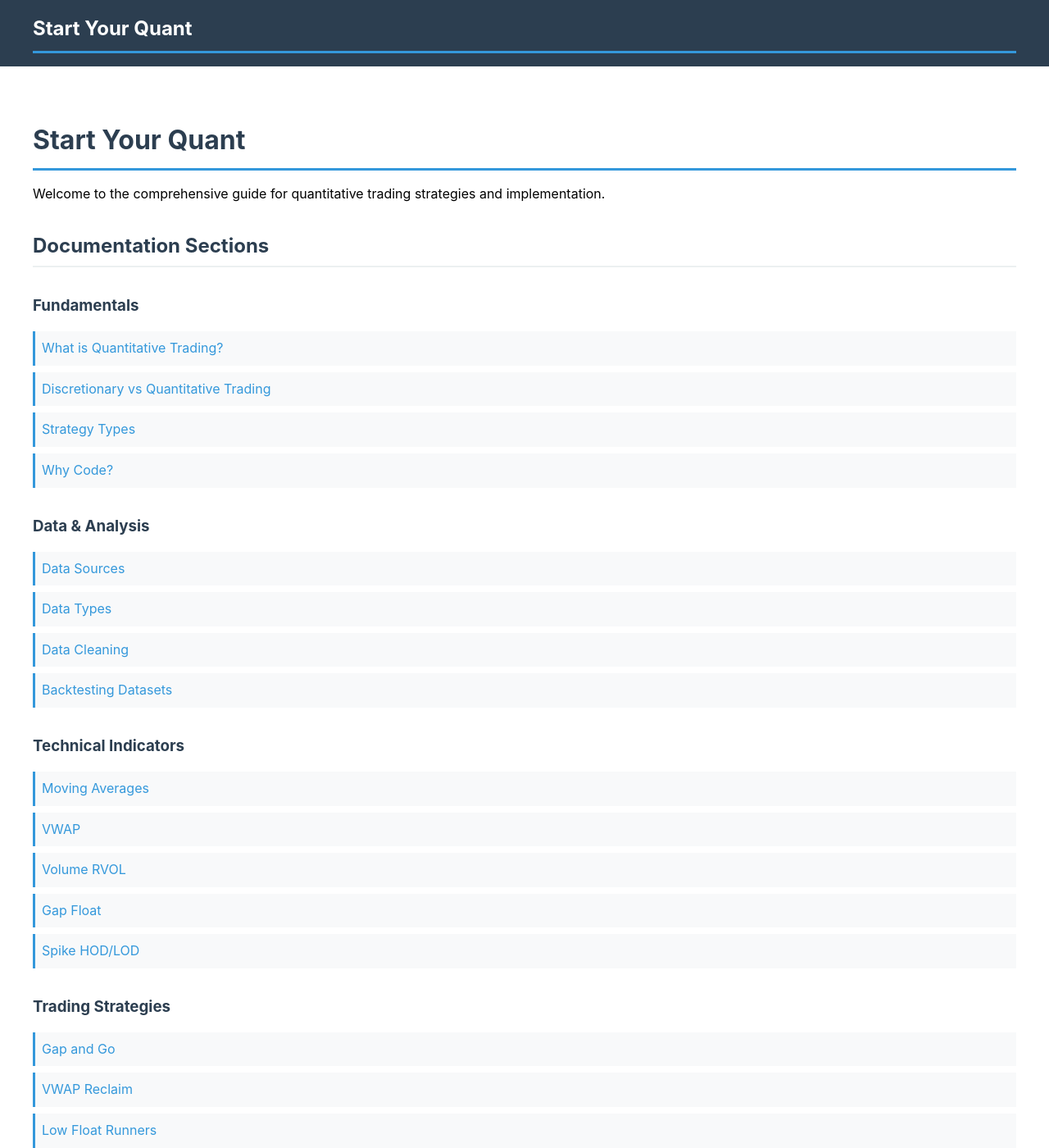
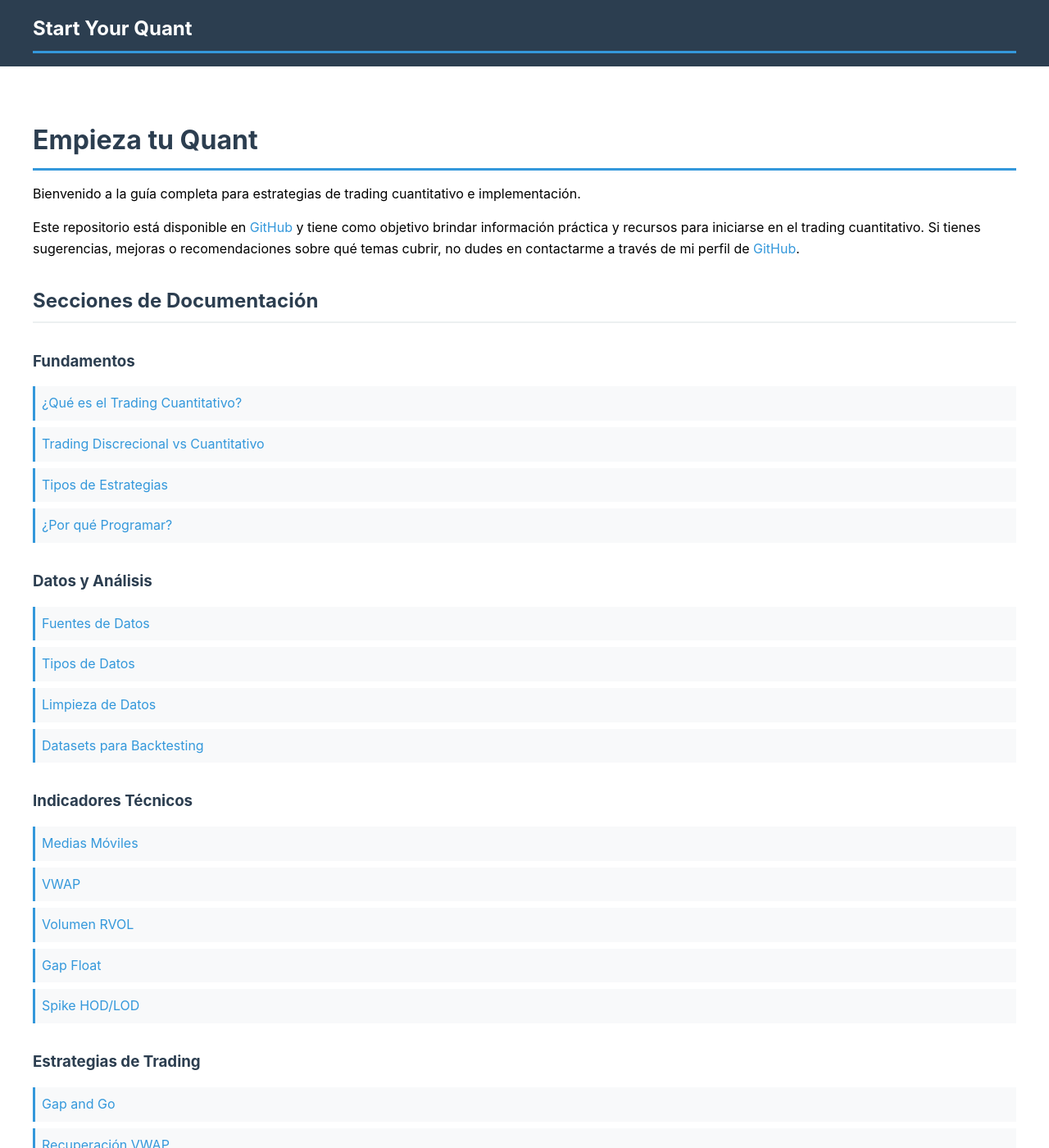
Before and after one commit to jefrnc/start-your-quant, a Jekyll site: the page built from index.md, in a window 1280 px wide and 1400 px high. Shown: the whole window at 82% size. Built offline with Jekyll 4.4.1, drawn with Linux system fonts in a browser that asks for light colours; some of the changed text lies outside the part shown.

Commit message:
Change github pages

```diff
--- a/index.md
+++ b/index.md
@@ -3,70 +3,72 @@ layout: default
 title: Home
 ---
 
-# Start Your Quant
+# Empieza tu Quant
 
-Welcome to the comprehensive guide for quantitative trading strategies and implementation.
+Bienvenido a la guía completa para estrategias de trading cuantitativo e implementación.
 
-## Documentation Sections
+Este repositorio está disponible en [GitHub](https://github.com/jefrnc/start-your-quant) y tiene como objetivo brindar información práctica y recursos para iniciarse en el trading cuantitativo. Si tienes sugerencias, mejoras o recomendaciones sobre qué temas cubrir, no dudes en contactarme a través de mi perfil de [GitHub](https://github.com/jefrnc).
 
-### Fundamentals
-- [What is Quantitative Trading?](docs/fundamentals/what_is_quant.md)
-- [Discretionary vs Quantitative Trading](docs/fundamentals/discretionary_vs_quant.md)
-- [Strategy Types](docs/fundamentals/strategy_types.md)
-- [Why Code?](docs/fundamentals/why_code.md)
+## Secciones de Documentación
 
-### Data & Analysis
-- [Data Sources](docs/data/data_sources.md)
-- [Data Types](docs/data/data_types.md)
-- [Data Cleaning](docs/data/data_cleaning.md)
-- [Backtesting Datasets](docs/data/backtesting_datasets.md)
+### Fundamentos
+- [¿Qué es el Trading Cuantitativo?](docs/fundamentals/what_is_quant.md)
+- [Trading Discrecional vs Cuantitativo](docs/fundamentals/discretionary_vs_quant.md)
+- [Tipos de Estrategias](docs/fundamentals/strategy_types.md)
+- [¿Por qué Programar?](docs/fundamentals/why_code.md)
 
-### Technical Indicators
-- [Moving Averages](docs/indicators/moving_averages.md)
+### Datos y Análisis
+- [Fuentes de Datos](docs/data/data_sources.md)
+- [Tipos de Datos](docs/data/data_types.md)
+- [Limpieza de Datos](docs/data/data_cleaning.md)
+- [Datasets para Backtesting](docs/data/backtesting_datasets.md)
+
+### Indicadores Técnicos
+- [Medias Móviles](docs/indicators/moving_averages.md)
 - [VWAP](docs/indicators/vwap.md)
-- [Volume RVOL](docs/indicators/volume_rvol.md)
+- [Volumen RVOL](docs/indicators/volume_rvol.md)
 - [Gap Float](docs/indicators/gap_float.md)
 - [Spike HOD/LOD](docs/indicators/spike_hod_lod.md)
 
-### Trading Strategies
+### Estrategias de Trading
 - [Gap and Go](docs/strategies/gap_and_go.md)
-- [VWAP Reclaim](docs/strategies/vwap_reclaim.md)
+- [Recuperación VWAP](docs/strategies/vwap_reclaim.md)
 - [Low Float Runners](docs/strategies/low_float_runners.md)
-- [Parabolic Reversal](docs/strategies/parabolic_reversal.md)
-- [First Green Red Day](docs/strategies/first_green_red_day.md)
-- [Advanced Short Selling](docs/strategies/short_selling_advanced.md)
+- [Reversión Parabólica](docs/strategies/parabolic_reversal.md)
+- [Primer Día Verde/Rojo](docs/strategies/first_green_red_day.md)
+- [Ventas en Corto Avanzadas](docs/strategies/short_selling_advanced.md)
 
 ### Backtesting
-- [What is Backtesting?](docs/backtesting/what_is_backtest.md)
-- [Simple Backtesting Engine](docs/backtesting/simple_engine.md)
-- [Metrics](docs/backtesting/metrics.md)
-- [Advanced Analysis](docs/backtesting/advanced_analysis.md)
-- [Avoiding Overfitting](docs/backtesting/overfitting.md)
+- [¿Qué es el Backtesting?](docs/backtesting/what_is_backtest.md)
+- [Motor Simple de Backtesting](docs/backtesting/simple_engine.md)
+- [Métricas](docs/backtesting/metrics.md)
+- [Análisis Avanzado](docs/backtesting/advanced_analysis.md)
+- [Evitar Sobreajuste](docs/backtesting/overfitting.md)
 
-### Risk Management
-- [Position Sizing](docs/risk/position_sizing.md)
+### Gestión de Riesgo
+- [Dimensionamiento de Posiciones](docs/risk/position_sizing.md)
 - [Stop Losses](docs/risk/stops.md)
-- [Risk Limits](docs/risk/risk_limits.md)
-- [Asymmetric Risk](docs/risk/asymmetric_risk.md)
+- [Límites de Riesgo](docs/risk/risk_limits.md)
+- [Riesgo Asimétrico](docs/risk/asymmetric_risk.md)
 
-### Setup & Tools
-- [Getting Started](docs/setup/getting_started.md)
-- [Broker Integration](docs/setup/broker_integration.md)
-- [Data Providers](docs/setup/data_providers.md)
-- [DAS Trader Integration](docs/setup/das_trader_integration.md)
-- [Essential Libraries](docs/tools/essential_libraries.md)
-- [Development Workflow](docs/tools/development_workflow.md)
-- [Advanced Trading Infrastructure](docs/tools/advanced_trading_infrastructure.md)
-- [Flash Research Config](docs/tools/flash_research_config.md)
+### Configuración y Herramientas
+- [Primeros Pasos](docs/setup/getting_started.md)
+- [Integración con Brokers](docs/setup/broker_integration.md)
+- [Proveedores de Datos](docs/setup/data_providers.md)
+- [Integración DAS Trader](docs/setup/das_trader_integration.md)
+- [Librerías Esenciales](docs/tools/essential_libraries.md)
+- [Flujo de Desarrollo](docs/tools/development_workflow.md)
+- [Infraestructura Avanzada de Trading](docs/tools/advanced_trading_infrastructure.md)
+- [Configuración Flash Research](docs/tools/flash_research_config.md)
 
-### Analysis & Performance
-- [Market Microstructure](docs/analysis/market_microstructure.md)
-- [Performance Tracking](docs/analysis/performance_tracking.md)
-- [Trade Validation](docs/analysis/trade_validation.md)
+### Análisis y Rendimiento
+- [Microestructura del Mercado](docs/analysis/market_microstructure.md)
+- [Seguimiento de Rendimiento](docs/analysis/performance_tracking.md)
+- [Validación de Trades](docs/analysis/trade_validation.md)
 
-### Automation
-- [Automation Strategies](docs/automation/automation_strategies.md)
-- [System Architecture](docs/automation/system_architecture.md)
+### Automatización
+- [Estrategias de Automatización](docs/automation/automation_strategies.md)
+- [Arquitectura del Sistema](docs/automation/system_architecture.md)
 
-### Examples
-- [Platform Integration](docs/examples/platform_integration.md)
+### Ejemplos
+- [Integración de Plataformas](docs/examples/platform_integration.md)
```
